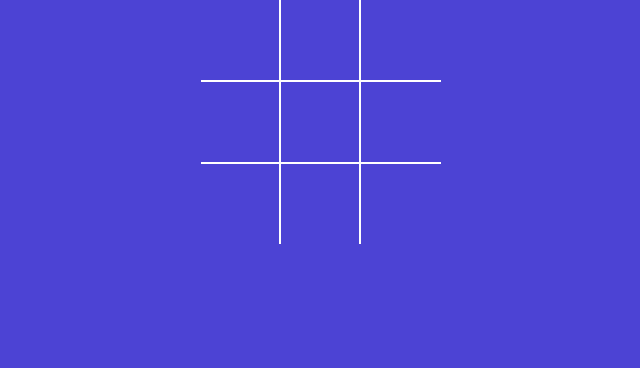
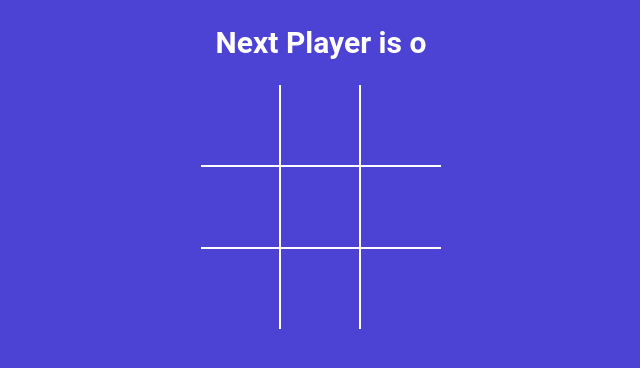
Before and after one commit to AdityaSharma0112/tictactoe-game, a React (Vite) app: page / in a window 1280 px wide. Shown: the top 368 px of the page, without its empty margins (319-959 px from the left). Built offline with nearby package versions, Linux system fonts and the light colour scheme.

Commit message:
lifted up the state to app component . show status message to the user,calculate winner

```diff
--- a/src/App.jsx
+++ b/src/App.jsx
@@ -1,9 +1,39 @@
 import "./styles.scss";
+import { useState } from "react";
 import Board from "./Components/Board";
+import { calculateWinner } from "./winner";
+
 function App() {
+  const [squares, setSquares] = useState(Array(9).fill(null));
+  const [isXNext, setIsXNext] = useState(false);
+
+  const winner = calculateWinner(squares);
+  const nextPlayer = isXNext ? "x" : "o";
+  const statusMessage = winner
+    ? `winner is ${winner} `
+    : `Next Player is ${nextPlayer}`;
+
+  const handleSquareClick = (clickedposition) => {
+    if (squares[clickedposition] || winner) {
+      return;
+    }
+
+    setSquares((currentSquares) => {
+      return currentSquares.map((squareValue, position) => {
+        if (clickedposition === position) {
+          return isXNext ? "x" : "o";
+        }
+        return squareValue;
+      });
+    });
+
+    setIsXNext((currentIsXNext) => !currentIsXNext);
+  };
+
   return (
     <div className="app">
-      <Board />
+      <h2> {statusMessage} </h2>
+      <Board squares={squares} handleSquareClick={handleSquareClick} />
     </div>
   );
 }
--- a/src/Components/Board.jsx
+++ b/src/Components/Board.jsx
@@ -1,23 +1,5 @@
-import { useState } from "react";
 import Square from "./square";
-const Board = () => {
-  const [squares, setSquares] = useState(Array(9).fill(null));
-  const [isXNext, setIsXNext] = useState(false);
-  const handleSquareClick = (clickedposition) => {
-    if (squares[clickedposition]) return;
-
-    setSquares((currentSquares) => {
-      return currentSquares.map((squareValue, position) => {
-        if (clickedposition === position) {
-          return isXNext ? "x" : "o";
-        }
-        return squareValue;
-      });
-    });
-
-    setIsXNext((currentIsXNext) => !currentIsXNext);
-  };
-
+const Board = ({ squares, handleSquareClick }) => {
   const renderSquare = (position) => {
     return (
       <Square
--- /dev/null
+++ b/src/winner.js
@@ -0,0 +1,19 @@
+export function calculateWinner(squares) {
+  const lines = [
+    [0, 1, 2],
+    [3, 4, 5],
+    [6, 7, 8],
+    [0, 3, 6],
+    [1, 4, 7],
+    [2, 5, 8],
+    [0, 4, 8],
+    [2, 4, 6],
+  ];
+  for (let i = 0; i < lines.length; i++) {
+    const [a, b, c] = lines[i];
+    if (squares[a] && squares[a] === squares[b] && squares[a] === squares[c]) {
+      return squares[a];
+    }
+  }
+  return null;
+}
```
